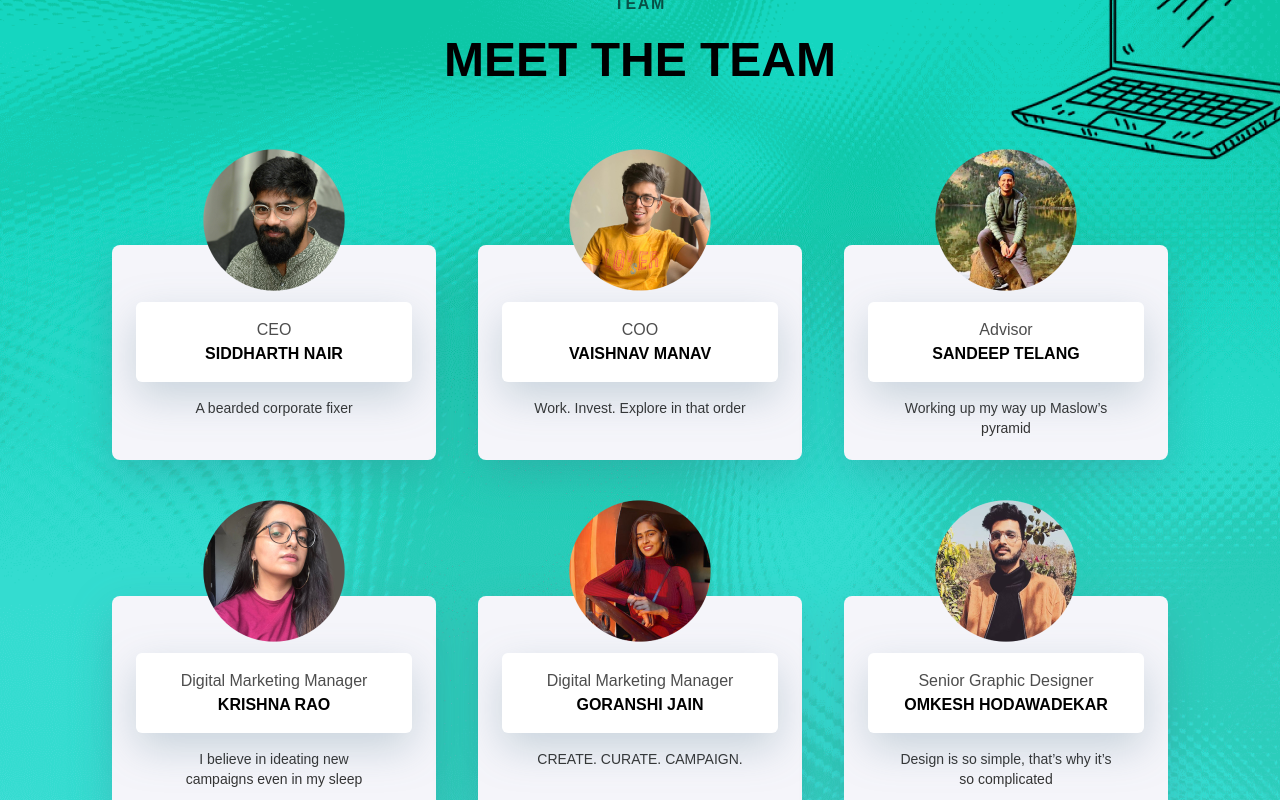
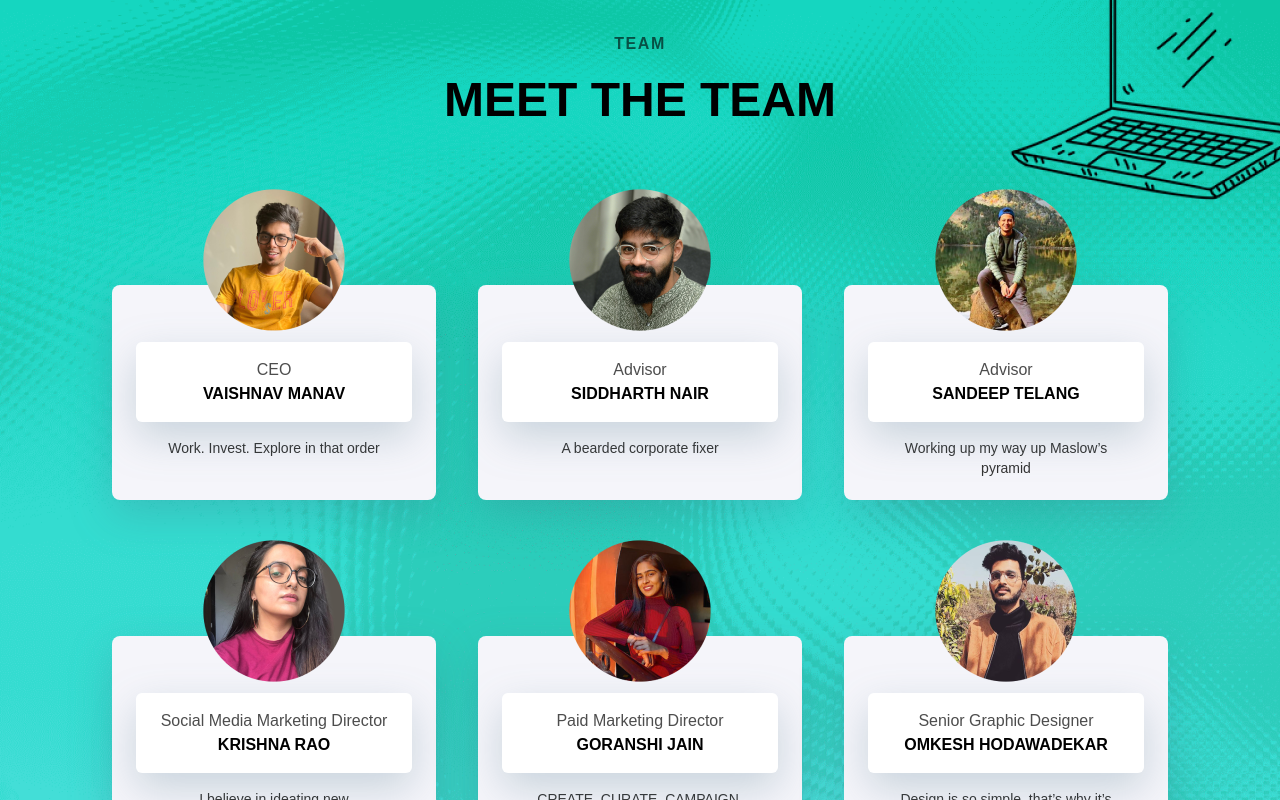
Before and after one commit to Ashutoshkr23/Bravos-11, a Next.js app: page / in a window 1280 px wide. Shown: the part 3878-4678 px from the top of the page. Built offline with nearby package versions, Linux system fonts and the light colour scheme; no server answers.

Commit message:
deck  upload and team roles update

```diff
--- a/src/components/About.jsx
+++ b/src/components/About.jsx
@@ -75,6 +75,9 @@ function About() {
 
 
         <p className='text-center font-light text-5xl text-white my-24'>WE ARE <span className='font-bold text-green-2'>BRAVE.</span>  WE ARE <span className='font-bold text-green-2'>BRAVAS.</span></p>
+        <div className='flex justify-center'>
+          <button className='h-10 btn w-40 ml-12 rounded hover:bg-green-2 hover:font-bold hover:border-none text-white border border-white my-auto'><a href="/assets/docs/BD-Deck.pdf" download >Download Deck</a></button>
+        </div>
       </div>
       {/*Mobiles*/}
       <div className='lg:hidden mx-4 sm:mx-10'>
@@ -122,6 +125,9 @@ function About() {
           </div>
         </div>
         <p className='text-center text-xl md:text-2xl text-white mt-12'>WE ARE <span className='font-bold text-green-2'>BRAVE.</span>  WE ARE <span className='font-bold text-green-2'>BRAVAS.</span></p>
+        <div className='flex justify-center mt-8'>
+          <button className='h-10 btn w-40 rounded hover:bg-green-2 hover:font-bold hover:border-none text-white border border-white my-auto'><a href="/assets/docs/BD-Deck.pdf" download >Download Deck</a></button>
+        </div>
 
       </div>
 
--- a/src/components/Team.jsx
+++ b/src/components/Team.jsx
@@ -10,7 +10,7 @@ function Team() {
   return (
     <div className=' relative  ' id='team'>
           {/*Laptop */}
-          <div className='hidden lg:block ' style={divStyle}>
+          <div className='hidden lg:block pb-20' style={divStyle}>
                 <img src="./assets/images/team/Laptop-team.png" alt="team" className='absolute -top-10 right-0' />
               <div className='flex justify-between'>
                   <div className='w-4/5 mx-auto'>
@@ -21,23 +21,24 @@ function Team() {
                                   <h1 className='text-black font-bold text-5xl text-center mt-5'>MEET THE TEAM</h1>
                               </div>
                               <div className='flex mx-auto gap-10 justify-center mt-16'>
+
+                                  <div >
+                                      <TeamComp
+                                          img={"./assets/images/team/Vaishnav.png"}
+                                          designation={"CEO"}
+                                          name={"VAISHNAV MANAV"}
+                                          tagline={"Work. Invest. Explore in that order"}
+                                          linkedin={"https://www.linkedin.com/in/vaishnav-manav/"}
+                                          mail={"vaishnav@bravasdigital.com"} />
+                                  </div>
                                   <div>
                                       <TeamComp
                                           img={"./assets/images/team/Sid.png"}
-                                          designation={"CEO"}
+                                          designation={"Advisor"}
                                           name={"SIDDHARTH NAIR"}
                                           tagline={"A bearded corporate fixer"}
                                           linkedin={"https://www.linkedin.com/in/siddharth-nair-b30a3413b"}
                                           mail={"siddharth@bravasdigital.com"} />
-                                  </div>
-                                  <div >
-                                      <TeamComp
-                                          img={"./assets/images/team/Vaishnav.png"}
-                                          designation={"COO"}
-                                          name={"VAISHNAV MANAV"}
-                                          tagline={"Work. Invest. Explore in that order"}
-                                          linkedin={"https://www.linkedin.com/in/vaishnav-manav/"}
-                                          mail={"vaishnav@bravasdigital.com"} />
                                   </div>
                                   <div>
                                       <TeamComp img={"./assets/images/team/Sandeep.png"}
@@ -50,14 +51,14 @@ function Team() {
                               <div className='flex mx-auto gap-10 justify-center mt-10'>
                                   <div>
                                       <TeamComp img={"./assets/images/team/Krishna.png"}
-                                          designation={"Digital Marketing Manager"}
+                                          designation={"Social Media Marketing Director"}
                                           name={"KRISHNA RAO"}
                                           tagline={"I believe in ideating new campaigns even in my sleep"}
                                           linkedin={"https://www.linkedin.com/in/krishna-rao-85ab6a15a"} />
                                   </div>
                                   <div >
                                       <TeamComp img={"./assets/images/team/Gorashi.png"}
-                                          designation={"Digital Marketing Manager"}
+                                          designation={"Paid Marketing Director"}
                                           name={"GORANSHI JAIN"}
                                           tagline={"CREATE. CURATE. CAMPAIGN."}
                                           linkedin={"https://www.linkedin.com/in/goranshi-jain-857b6715a"} />
@@ -94,13 +95,6 @@ function Team() {
                                   </div>
                               </div>
                               <div className='flex mx-auto gap-10 justify-center mt-10'>
-                                  <div>
-                                      <TeamComp img={"./assets/images/team/Rishita1.png"}
-                                          designation={"Digital Marketing Executive"}
-                                          name={"RISHITA HAREL"}
-                                          tagline={"Self-belief and Hard work will always earn you success"}
-                                          linkedin={"https://www.linkedin.com/in/rishita-harel-77b672207"}/>
-                                  </div>
                               </div>
                           </div>
                       </div>
@@ -122,23 +116,24 @@ function Team() {
                           <h1 className='text-black font-bold text-2xl sm:text-3xl text-center mt-2'>MEET THE TEAM</h1>
                       </div>
                       <div className='grid grid-cols-2 mx-6 sm:mx-12 gap-y-10 gap-x-4  mt-10 justify-items-center'>
-                          <div>
-                              <TeamComp
-                                  img={"./assets/images/team/Sid.png"}
-                                  designation={"CEO"}
-                                  name={"SIDDHARTH NAIR"}
-                                  tagline={"A bearded corporate fixer"}
-                                  linkedin={"https://www.linkedin.com/in/siddharth-nair-b30a3413b"}
-                                  mail={"siddharth@bravasdigital.com"}/>
-                          </div>
+
                           <div >
                               <TeamComp
                                   img={"./assets/images/team/Vaishnav.png"}
-                                  designation={"COO"}
+                                  designation={"CEO"}
                                   name={"VAISHNAV MANAV"}
                                   tagline={"Work. Invest. Explore in that order"}
                                   linkedin={"https://www.linkedin.com/in/vaishnav-manav/"}
                                   mail={"vaishnav@bravasdigital.com"} />
+                          </div>
+                          <div>
+                              <TeamComp
+                                  img={"./assets/images/team/Sid.png"}
+                                  designation={"Advisor"}
+                                  name={"SIDDHARTH NAIR"}
+                                  tagline={"A bearded corporate fixer"}
+                                  linkedin={"https://www.linkedin.com/in/siddharth-nair-b30a3413b"}
+                                  mail={"siddharth@bravasdigital.com"} />
                           </div>
                           <div>
                               <TeamComp img={"./assets/images/team/Sandeep.png"}
@@ -149,14 +144,14 @@ function Team() {
                           </div>
                           <div>
                               <TeamComp img={"./assets/images/team/Krishna.png"}
-                                  designation={"Digital Marketing Manager"}
+                                  designation={"Social Media Marketing Director"}
                                   name={"KRISHNA RAO"}
                                   tagline={"I believe in ideating new campaigns even in my sleep"}
                                   linkedin={"https://www.linkedin.com/in/krishna-rao-85ab6a15a"}/>
                           </div>
                           <div >
                               <TeamComp img={"./assets/images/team/Gorashi.png"}
-                                  designation={"Digital Marketing Manager"}
+                                  designation={"Paid Marketing Director"}
                                   name={"GORANSHI JAIN"}
                                   tagline={"CREATE. CURATE. CAMPAIGN."}
                                   linkedin={"https://www.linkedin.com/in/goranshi-jain-857b6715a"} />
@@ -190,11 +185,6 @@ function Team() {
                                   linkedin={"https://www.linkedin.com/in/mahek-sachdeva-3b93a0235"} />
                           </div>
                           <div>
-                              <TeamComp img={"./assets/images/team/Rishita1.png"}
-                                  designation={"Digital Marketing Executive"}
-                                  name={"RISHITA HAREL"}
-                                  tagline={"Self-belief and Hard work will always earn you success"}
-                                  linkedin={"https://www.linkedin.com/in/rishita-harel-77b672207"} />
                           </div>
                       </div>
                   </div>
```
Also changed, not shown: 1 other file (tests, documents, lock files or other folders).
